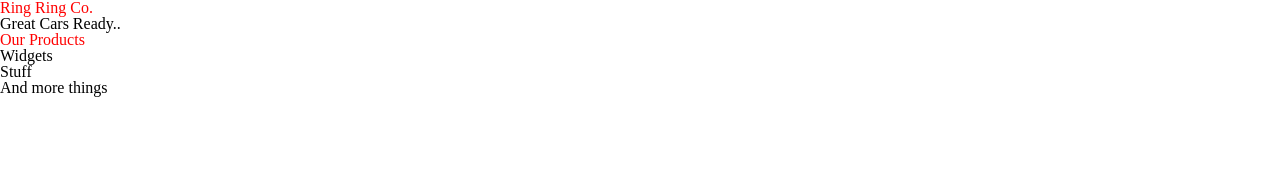
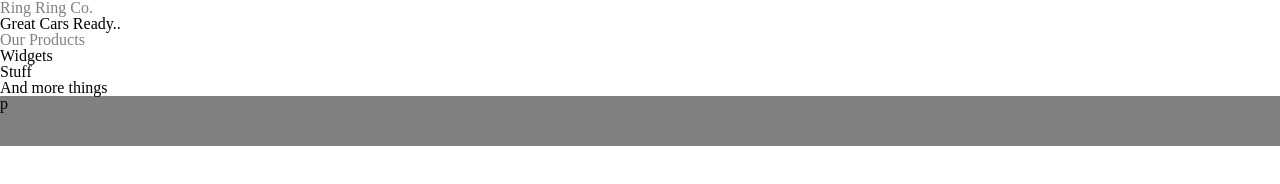
Before and after one commit to syedshaon/ResponsiveProject01, a plain HTML site: page index.html in a window 1280 px wide. Drawn offline with Linux system fonts and the light colour scheme.

Commit message:
sass variables

```diff
--- a/index.html
+++ b/index.html
@@ -28,7 +28,7 @@
     </main>
     <!--Page Footer goes Here-->
     <footer>
-
+        p
     </footer>
 </body>
 </html>
--- a/scss/_medium.scss
+++ b/scss/_medium.scss
@@ -1,6 +1,4 @@
-@media only screen and (min-width: 560px){
-    h1{
-        color: red;
+h1 {
+    color: blue;
 
-    }
 }
--- a/scss/style.scss
+++ b/scss/style.scss
@@ -1,10 +1,27 @@
 
 
 @import "reset";
+
 @import "small";
-@import "medium";
+@import "variables";
+@media only screen and (min-width: 560px)
+{
+    @import "medium";
+
+}
+@media only screen and (min-width: 1140px)
+{
 @import "large";
-
+}
 
 body {
+    h1{
+        color: $primaryColor;
+    }
+
+    footer{
+        background-color: $primaryColor;
+        height:50px;
+        width:100%;
+    }
 }
--- /dev/null
+++ b/scss/variables.scss
@@ -0,0 +1 @@
+$primaryColor : #808080;
```
Also changed, not shown: css/style.css, 1 other file.
